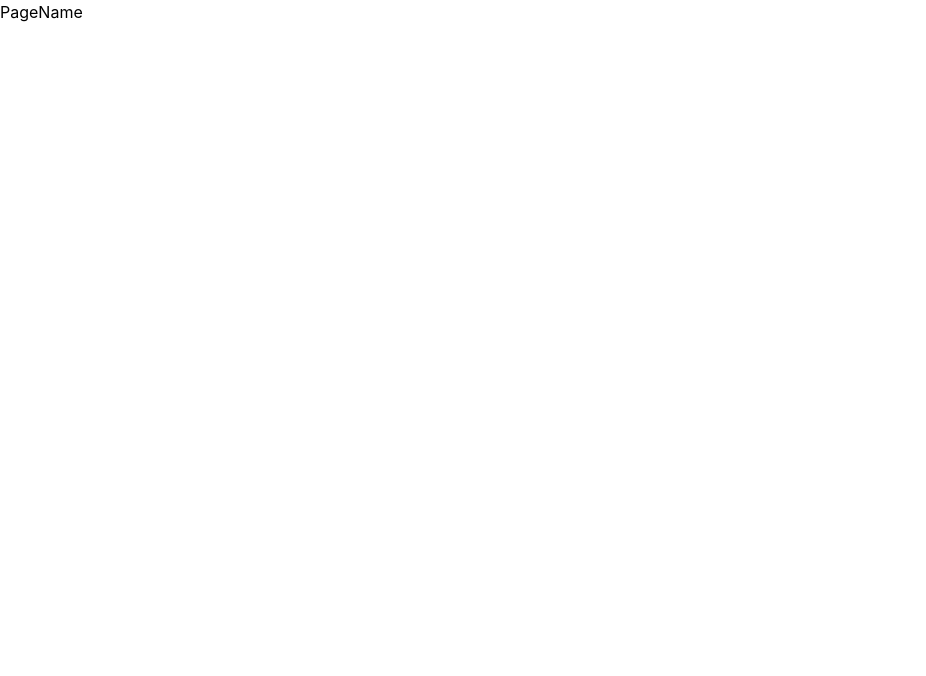
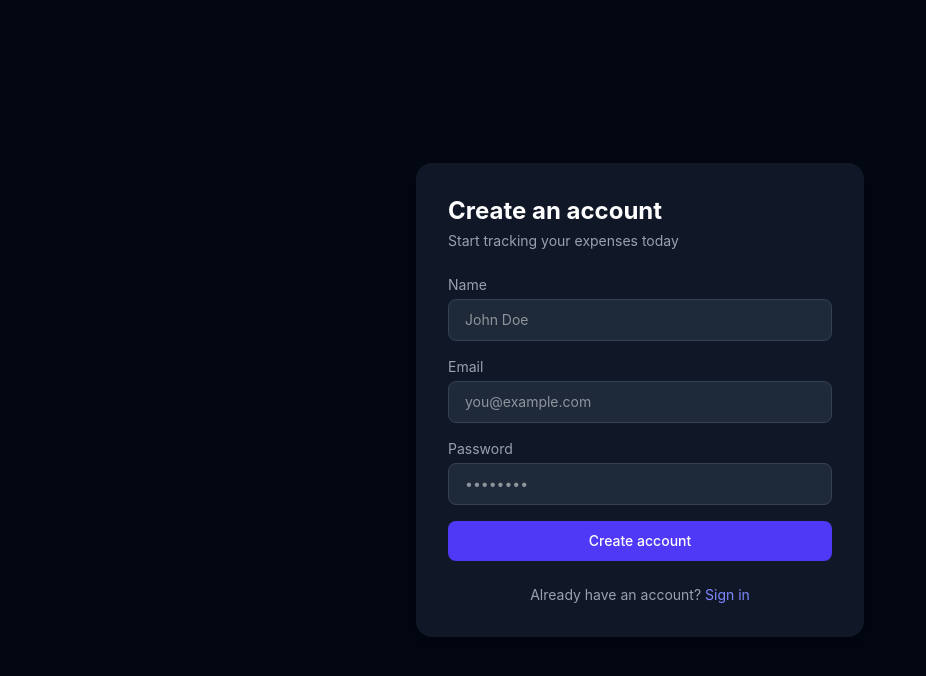
Before and after one commit to aayash0101/EXPENSE-TRACKER-CLIENT, a React (Vite) app: page /register in a window 1280 px wide. Shown: the top 676 px of the page, without its empty margins (0-926 px from the left). Built offline with nearby package versions, Linux system fonts and the light colour scheme.

Commit message:
Register.jsx

```diff
--- a/src/pages/Register.jsx
+++ b/src/pages/Register.jsx
@@ -1,4 +1,95 @@
-// pages/Login.jsx, Register.jsx, Dashboard.jsx, Expenses.jsx, Budgets.jsx
-export default function PageName() {
-    return <div>PageName</div>
+import { useState } from 'react'
+import { Link, useNavigate } from 'react-router-dom'
+import { useAuth } from '../context/AuthContext'
+
+export default function Register() {
+    const [form, setForm] = useState({ name: '', email: '', password: '' })
+    const [error, setError] = useState('')
+    const [loading, setLoading] = useState(false)
+    const { register } = useAuth()
+    const navigate = useNavigate()
+
+    const handleChange = (e) => {
+        setForm({ ...form, [e.target.name]: e.target.value })
+    }
+
+    const handleSubmit = async (e) => {
+        e.preventDefault()
+        setError('')
+        setLoading(true)
+        try {
+            await register(form.name, form.email, form.password)
+            navigate('/dashboard')
+        } catch (err) {
+            setError(err.response?.data?.message || 'Something went wrong')
+        } finally {
+            setLoading(false)
+        }
+    }
+
+    return (
+        <div className="min-h-screen bg-gray-950 flex items-center justify-center px-4">
+            <div className="w-full max-w-md bg-gray-900 rounded-2xl p-8 shadow-xl">
+                <h1 className="text-2xl font-bold text-white mb-1">Create an account</h1>
+                <p className="text-gray-400 text-sm mb-6">Start tracking your expenses today</p>
+
+                {error && (
+                    <div className="bg-red-500/10 border border-red-500/30 text-red-400 text-sm px-4 py-3 rounded-lg mb-5">
+                        {error}
+                    </div>
+                )}
+
+                <form onSubmit={handleSubmit} className="space-y-4">
+                    <div>
+                        <label className="text-sm text-gray-400 mb-1 block">Name</label>
+                        <input
+                            type="text"
+                            name="name"
+                            value={form.name}
+                            onChange={handleChange}
+                            placeholder="John Doe"
+                            className="w-full bg-gray-800 text-white rounded-lg px-4 py-2.5 text-sm border border-gray-700 focus:outline-none focus:border-indigo-500"
+                            required
+                        />
+                    </div>
+                    <div>
+                        <label className="text-sm text-gray-400 mb-1 block">Email</label>
+                        <input
+                            type="email"
+                            name="email"
+                            value={form.email}
+                            onChange={handleChange}
+                            placeholder="you@example.com"
+                            className="w-full bg-gray-800 text-white rounded-lg px-4 py-2.5 text-sm border border-gray-700 focus:outline-none focus:border-indigo-500"
+                            required
+                        />
+                    </div>
+                    <div>
+                        <label className="text-sm text-gray-400 mb-1 block">Password</label>
+                        <input
+                            type="password"
+                            name="password"
+                            value={form.password}
+                            onChange={handleChange}
+                            placeholder="••••••••"
+                            className="w-full bg-gray-800 text-white rounded-lg px-4 py-2.5 text-sm border border-gray-700 focus:outline-none focus:border-indigo-500"
+                            required
+                        />
+                    </div>
+                    <button
+                        type="submit"
+                        disabled={loading}
+                        className="w-full bg-indigo-600 hover:bg-indigo-700 text-white font-medium py-2.5 rounded-lg text-sm transition disabled:opacity-50"
+                    >
+                        {loading ? 'Creating account...' : 'Create account'}
+                    </button>
+                </form>
+
+                <p className="text-gray-400 text-sm text-center mt-6">
+                    Already have an account?{' '}
+                    <Link to="/login" className="text-indigo-400 hover:underline">Sign in</Link>
+                </p>
+            </div>
+        </div>
+    )
 }
```
